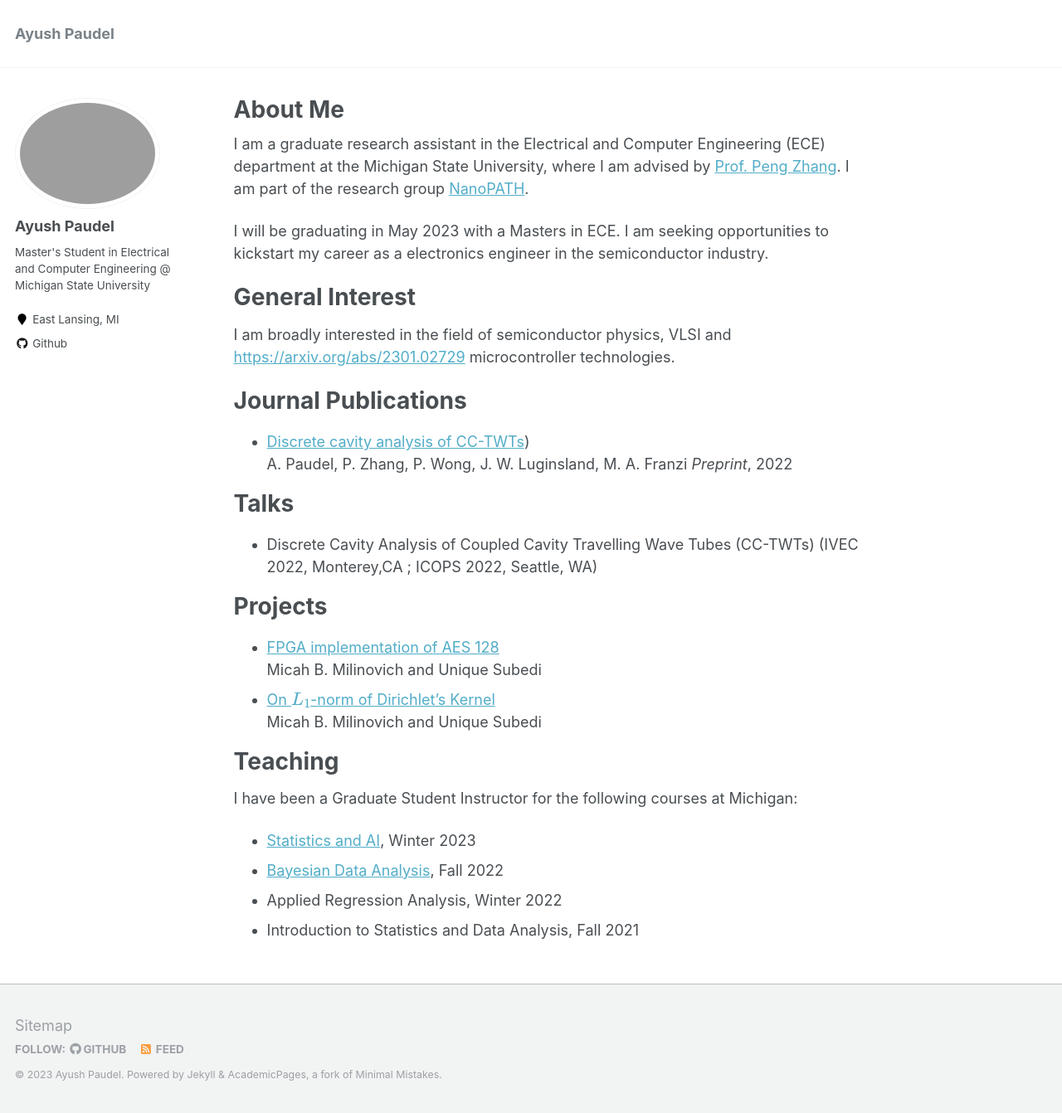
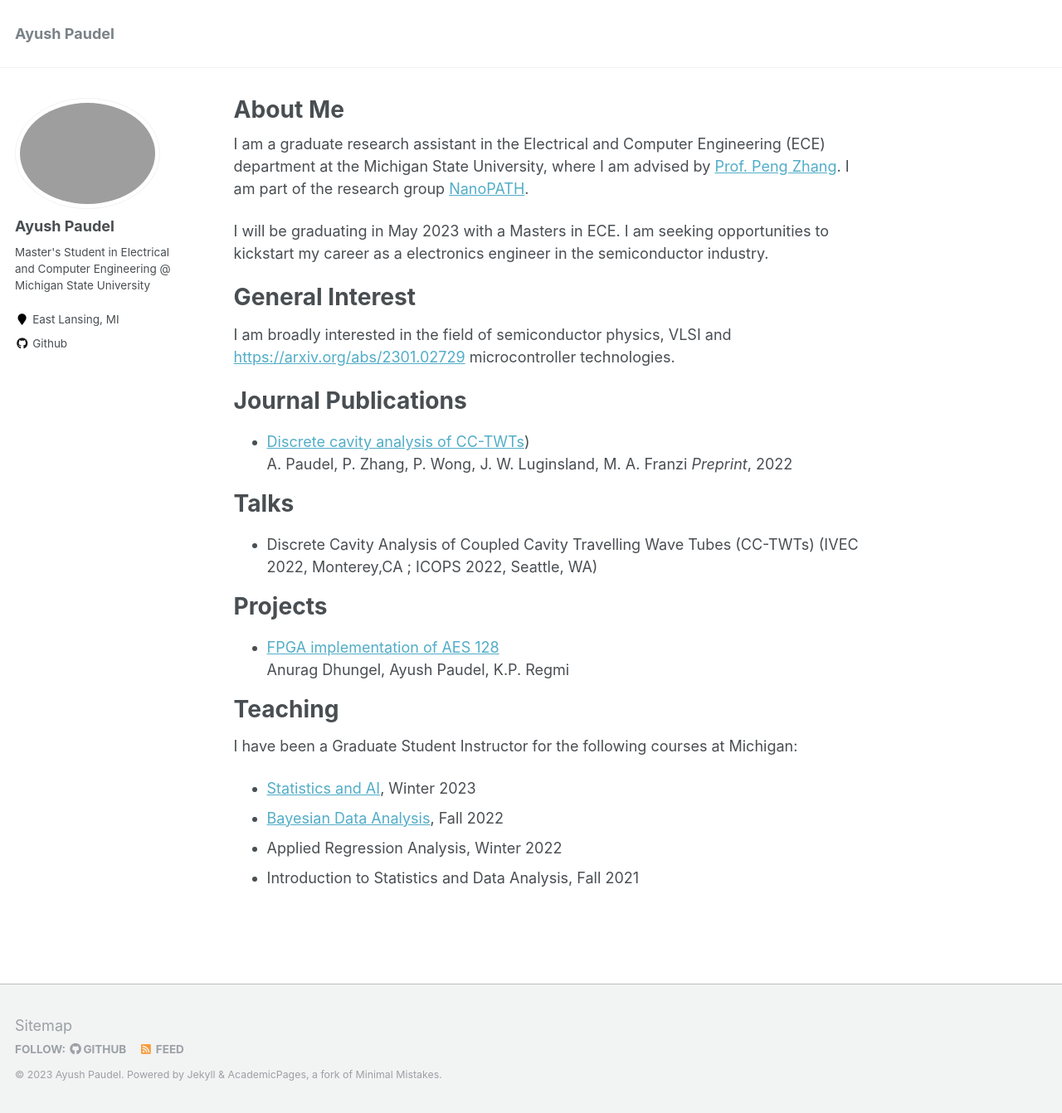
Before and after one commit to paudela11/paudela11.github.io, a Jekyll site: the page built from _pages/about.md, in a window 1280 px wide and 1342 px high. Shown: the whole window at 83% size. Built offline with Jekyll 4.4.1, drawn with Linux system fonts in a browser that asks for light colours; formulas are drawn with MathJax 3.

Commit message:
Update about.md

```diff
--- a/_pages/about.md
+++ b/_pages/about.md
@@ -35,10 +35,9 @@ Talks
 Projects
 ======
 
-- [FPGA implementation of AES 128](https://paudela11.github.io/Misc_Writings/Senior_Design_Final (1).pdf)
-  Micah B. Milinovich and Unique Subedi
-- [On $L_1$-norm of Dirichlet's Kernel](https://unique-subedi.github.io/Misc_Writings/L1_Norm_of_Dirichlet_s_Kernel.pdf)
-  Micah B. Milinovich and Unique Subedi
+- [FPGA implementation of AES 128](https://paudela11.github.io/Misc_Writings/Senior_Design_Final1.pdf)
+  Anurag Dhungel, Ayush Paudel, K.P. Regmi
+
 
 
 Teaching
```
